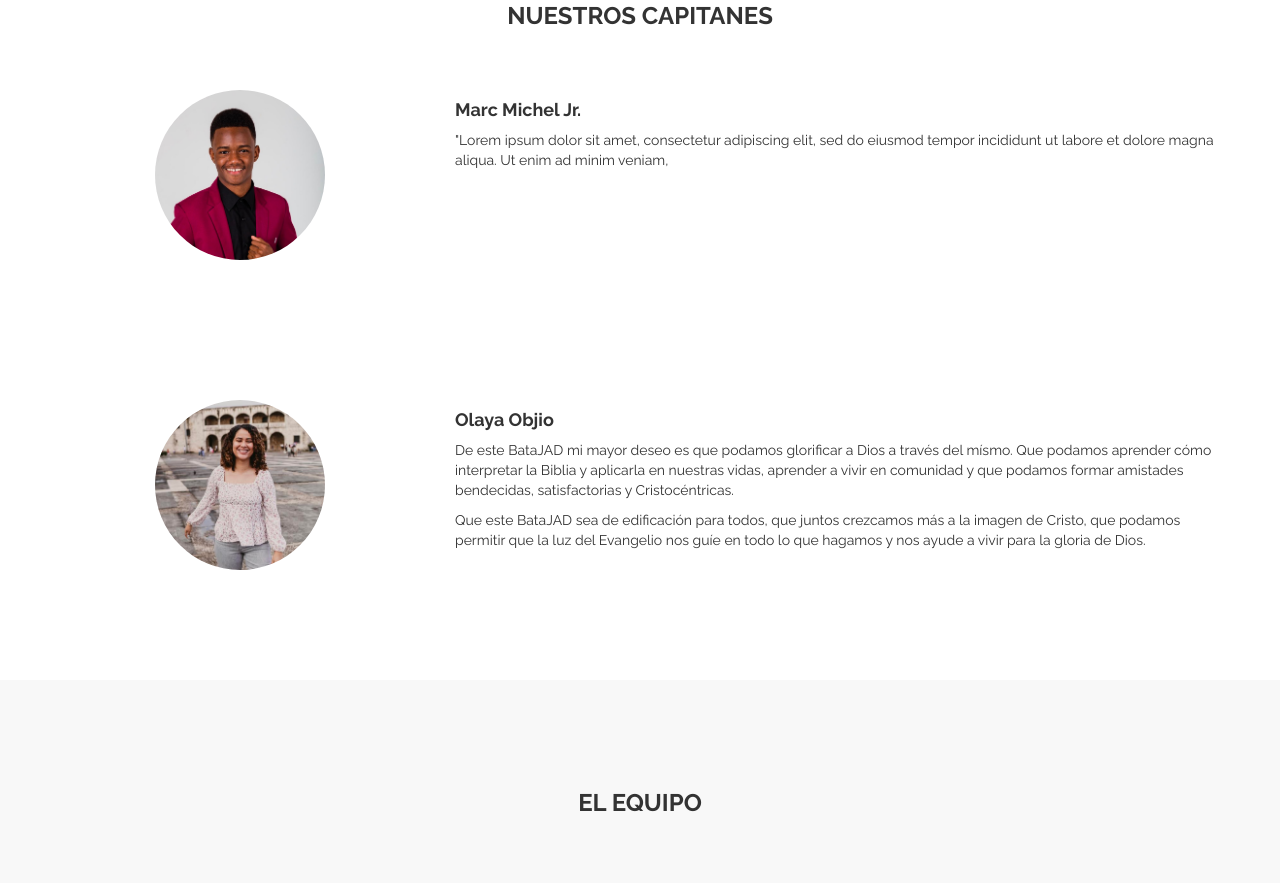
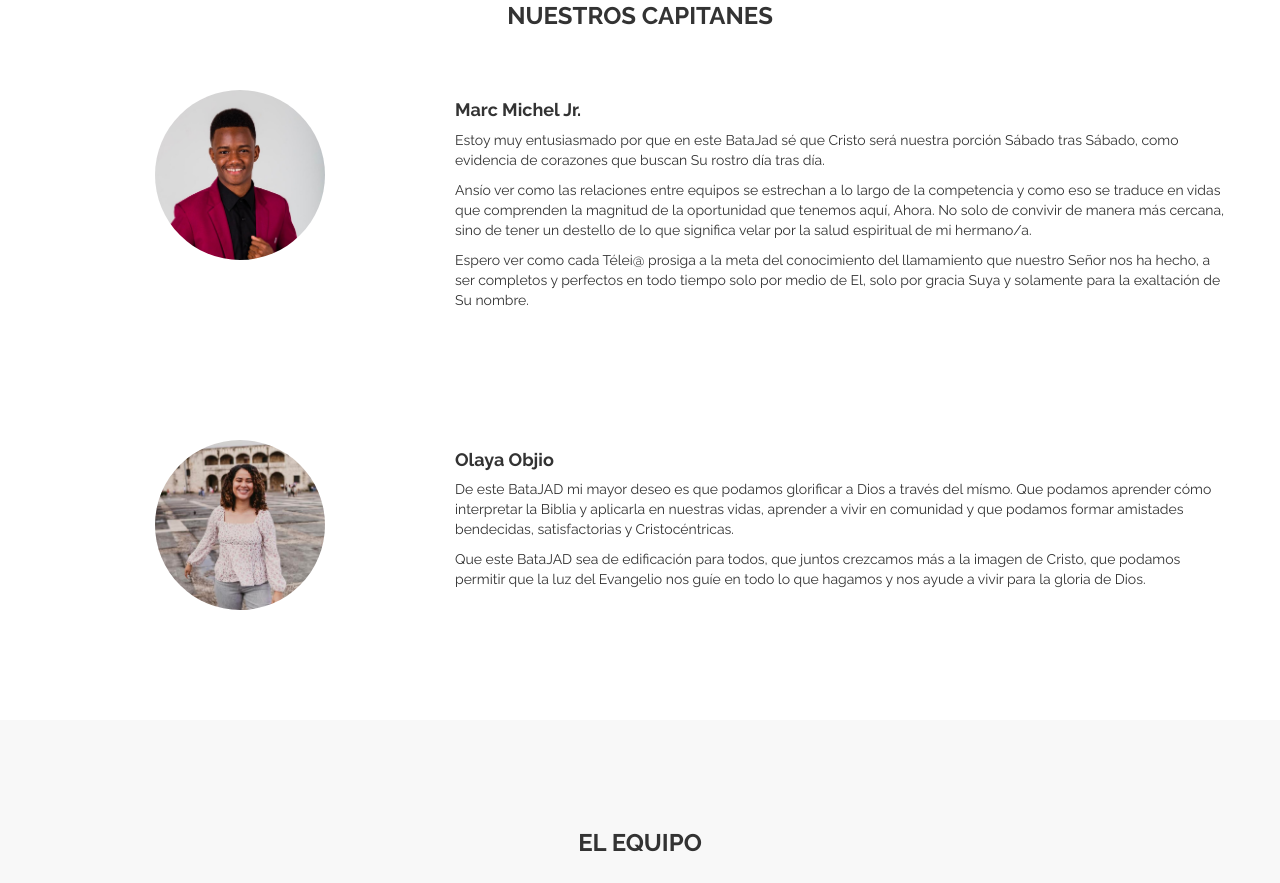
Before and after one commit to teleiosjad/web, a plain HTML site: page index.html in a window 1280 px wide. Shown: the part 1430-2313 px from the top of the page. Drawn offline with nearby package versions, Linux system fonts and the light colour scheme; some packages are replaced by stand-ins of ours; files whose address does not match are found by name.

Commit message:
Update index.html

```diff
--- a/index.html
+++ b/index.html
@@ -127,9 +127,11 @@ Que podamos tener una fe viva, que se refleje en un vivir y obrar, sabio, pruden
 								</div>
 								<div class="col-md-8 col-sm-12">
 									<h4 class="bold">Marc Michel Jr.</h4>
-									<p>"Lorem ipsum dolor sit amet, consectetur adipiscing elit, sed do eiusmod
-										tempor incididunt ut labore et dolore magna aliqua. Ut enim ad minim veniam,
-									</p>
+									<p>Estoy muy entusiasmado por que en este BataJad sé que Cristo será nuestra porción Sábado tras Sábado, como evidencia de corazones que buscan Su rostro día tras día.
+
+									</p><p>Ansío ver como las relaciones entre equipos se estrechan a lo largo de la competencia y como eso se traduce en vidas que comprenden la magnitud de la oportunidad que tenemos aquí, Ahora. No solo de convivir de manera más cercana, sino de tener un destello de lo que significa velar por la salud espiritual de mi hermano/a.
+
+									</p><p>Espero ver como cada Télei@ prosiga a la meta del conocimiento del llamamiento que nuestro Señor nos ha hecho, a ser completos y perfectos en todo tiempo solo por medio de El, solo por gracia Suya y solamente para la exaltación de Su nombre.</p>
 								</div>
 							</div>
 						</div>
```
